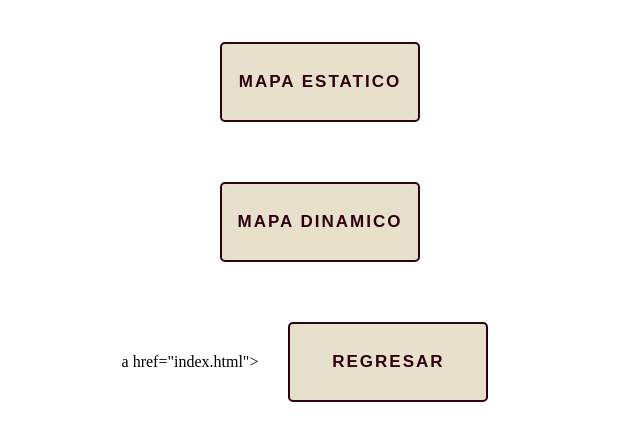
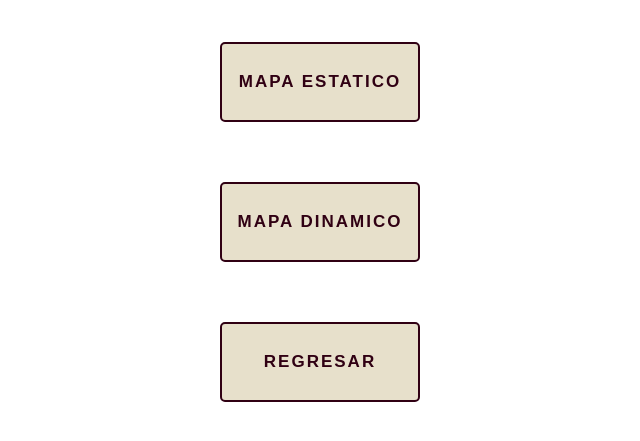
Before and after one commit to paulinaMunoz01/ProyectoApis.github.io, a plain HTML site: page geolocalizacion.html in a window 1280 px wide. Shown: the part 113-554 px from the top of the page, without its empty margins (320-960 px from the left). Drawn offline with Linux system fonts and the light colour scheme.

Commit message:
Version estatico

```diff
--- a/geolocalizacion.html
+++ b/geolocalizacion.html
@@ -13,7 +13,7 @@
         <div>
         <div><a href="estatico.html"><button class="e">MAPA ESTATICO</button></a></div>
         <div><a href="dinamico.html"><button class="e">MAPA DINAMICO</button></a></div>
-        <div>a href="index.html"><button class="e">REGRESAR</button></a></div>
+        <div><a href="index.html"><button class="e">REGRESAR</button></a></div>
     </div>
     </center>
 </body>
```
